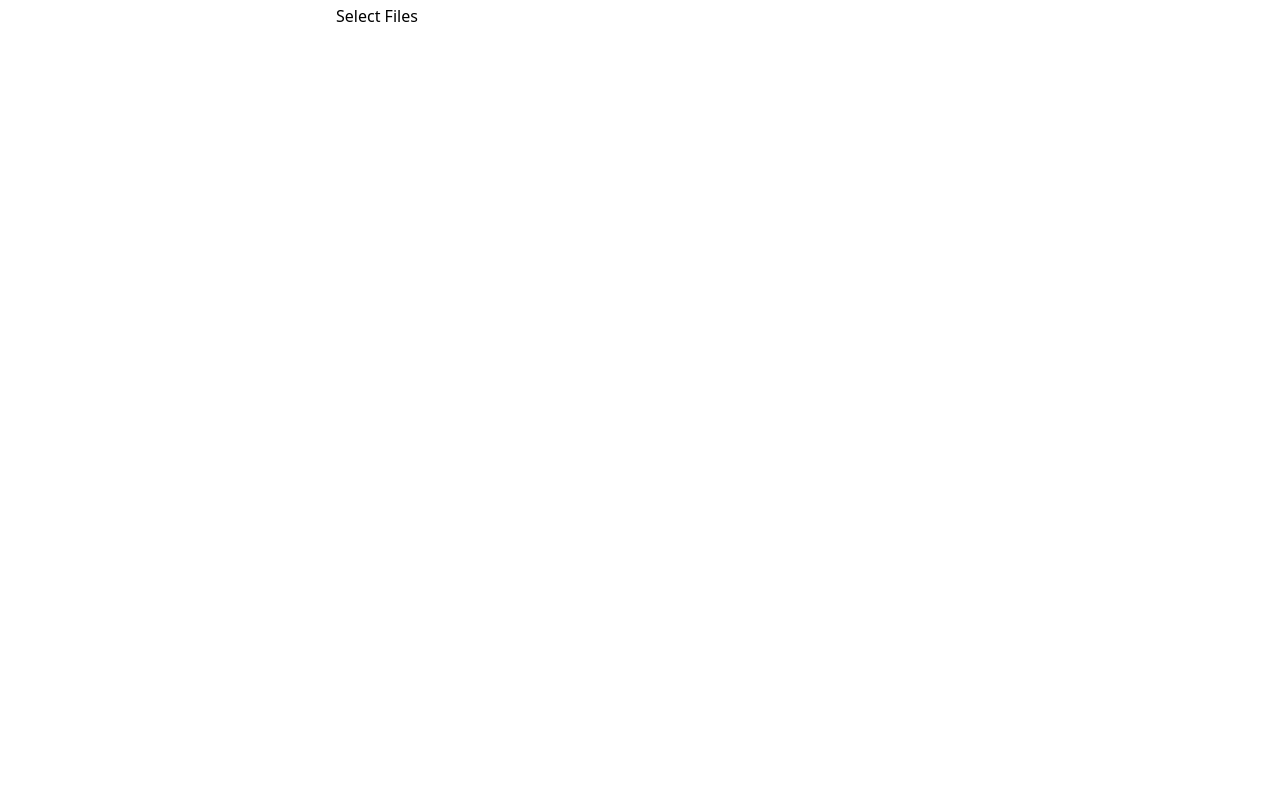
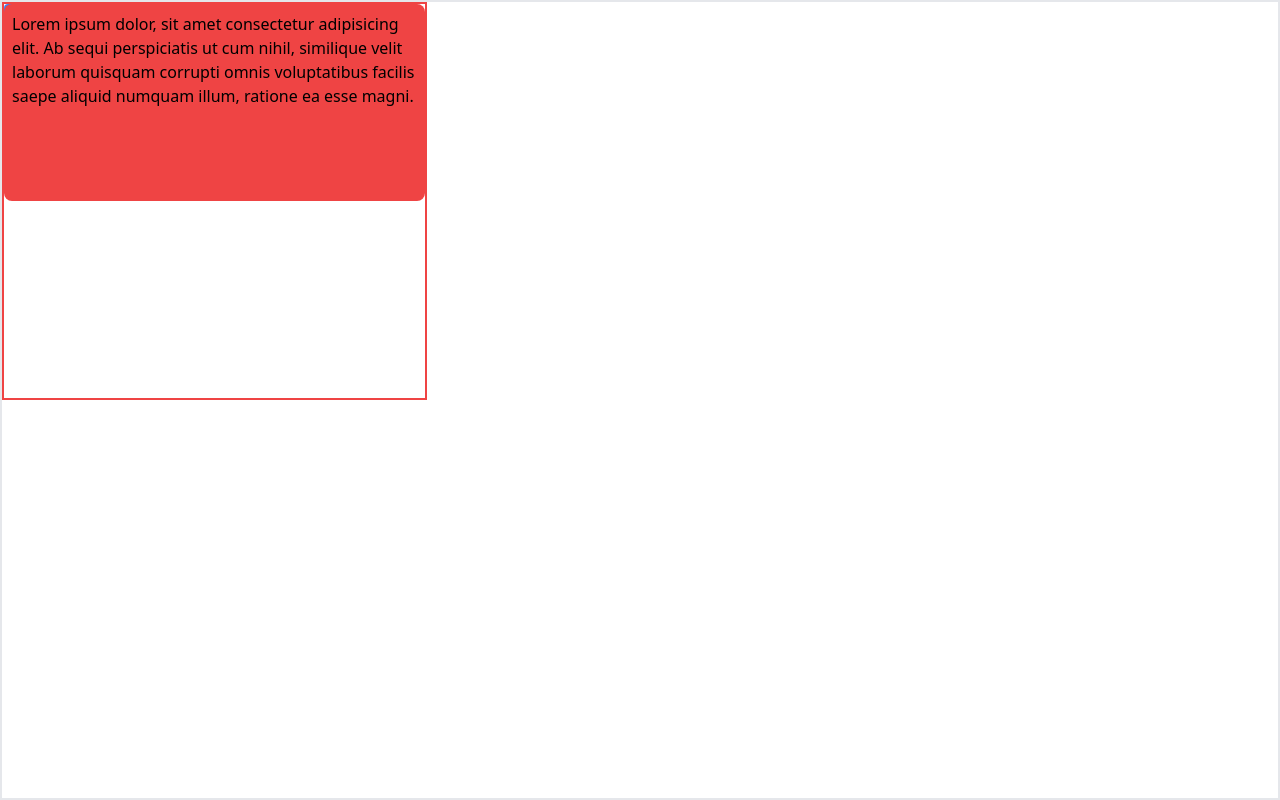
Before and after one commit to reynoldadade/reo-assignment, a Nuxt app: page / in a window 1280 px wide. Both pictures are taken after a click on the button "Select Files". Built offline with nearby package versions, Linux system fonts and the light colour scheme; no server answers.

Commit message:
connected to axios to retrieve filestructure

```diff
--- a/components/ButtonContainer.vue
+++ b/components/ButtonContainer.vue
@@ -1,11 +1,38 @@
 <template>
-  <div id="button-container" class="w-full md:w-2/3 lg:w-1/2">
-    <button class="rounded py-1 px-4">Select Files</button>
+  <div id="button-container" class="relative w-full h-full">
+    <button
+      class="rounded py-1 px-4 bg-blue-500 text-white flex-auto"
+      @click.prevent="selectAFile(true)"
+    >
+      Select Files
+    </button>
+    <div
+      v-if="selectFile"
+      id="floating-container-wrapper"
+      class="absolute top-0 left-0 z-10 w-full h-1/2"
+    >
+      <FloatingContainer />
+    </div>
   </div>
 </template>
 
 <script>
-export default {}
+import FloatingContainer from '@/components/FloatingContainer.vue'
+export default {
+  components: {
+    FloatingContainer,
+  },
+  props: {
+    selectFile: {
+      type: Boolean,
+      default: false,
+    },
+    selectAFile: {
+      type: Function,
+      default: () => {},
+    },
+  },
+}
 </script>
 
 <style></style>
--- a/components/FloatingContainer.vue
+++ b/components/FloatingContainer.vue
@@ -1,5 +1,9 @@
 <template>
-  <div class="p-2 rounded-lg h-90 w-90 border-red"></div>
+  <div class="p-2 rounded-lg border-red bg-red-500 w-full h-full">
+    Lorem ipsum dolor, sit amet consectetur adipisicing elit. Ab sequi
+    perspiciatis ut cum nihil, similique velit laborum quisquam corrupti omnis
+    voluptatibus facilis saepe aliquid numquam illum, ratione ea esse magni.
+  </div>
 </template>
 
 <script>
--- a/pages/index.vue
+++ b/pages/index.vue
@@ -1,6 +1,16 @@
 <template>
-  <div id="container" class="flex items-center justify-center">
-    <ButtonContainer />
+  <div id="container" class="w-screen h-screen border-2">
+    <div
+      class="
+        w-full
+        h-full
+        md:w-1/2 md:h-1/2
+        lg:w-1/3 lg:h-1/2
+        border-red-500 border-2
+      "
+    >
+      <ButtonContainer :select-a-file="selectAFile" :select-file="selectFile" />
+    </div>
   </div>
 </template>
 
@@ -10,5 +20,41 @@ export default {
   components: {
     ButtonContainer,
   },
+  data() {
+    return {
+      selectFile: false,
+      folderStructure: {},
+    }
+  },
+  beforeMount() {
+    this.getFolderStrcuture()
+  },
+  // create all methods here to enable this page become the only component that holds logic
+  methods: {
+    // sets selectFile to state
+    selectAFile(state) {
+      this.selectFile = state
+    },
+    async GET_folderStructure() {
+      // GET folder structure
+      try {
+        const response = await this.$axios.get(
+          'https://api-dev.reo.so/api/folderStructure'
+        )
+
+        console.log(response.data)
+      } catch (error) {
+        console.log(error)
+      }
+    },
+
+    // use data recieved from api
+    async getFolderStrcuture() {
+      const response = await this.GET_folderStructure()
+      if (response) {
+        this.folderStructure = response
+      }
+    },
+  },
 }
 </script>
```
